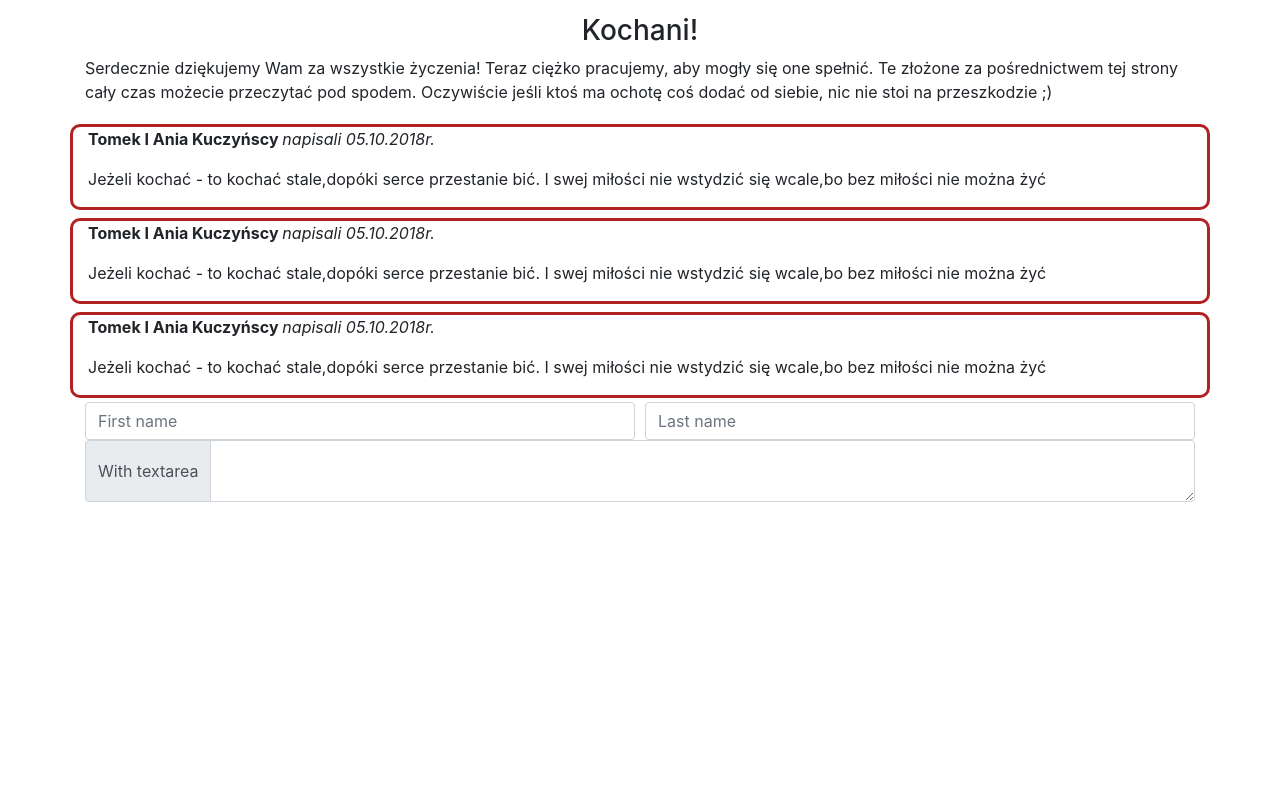
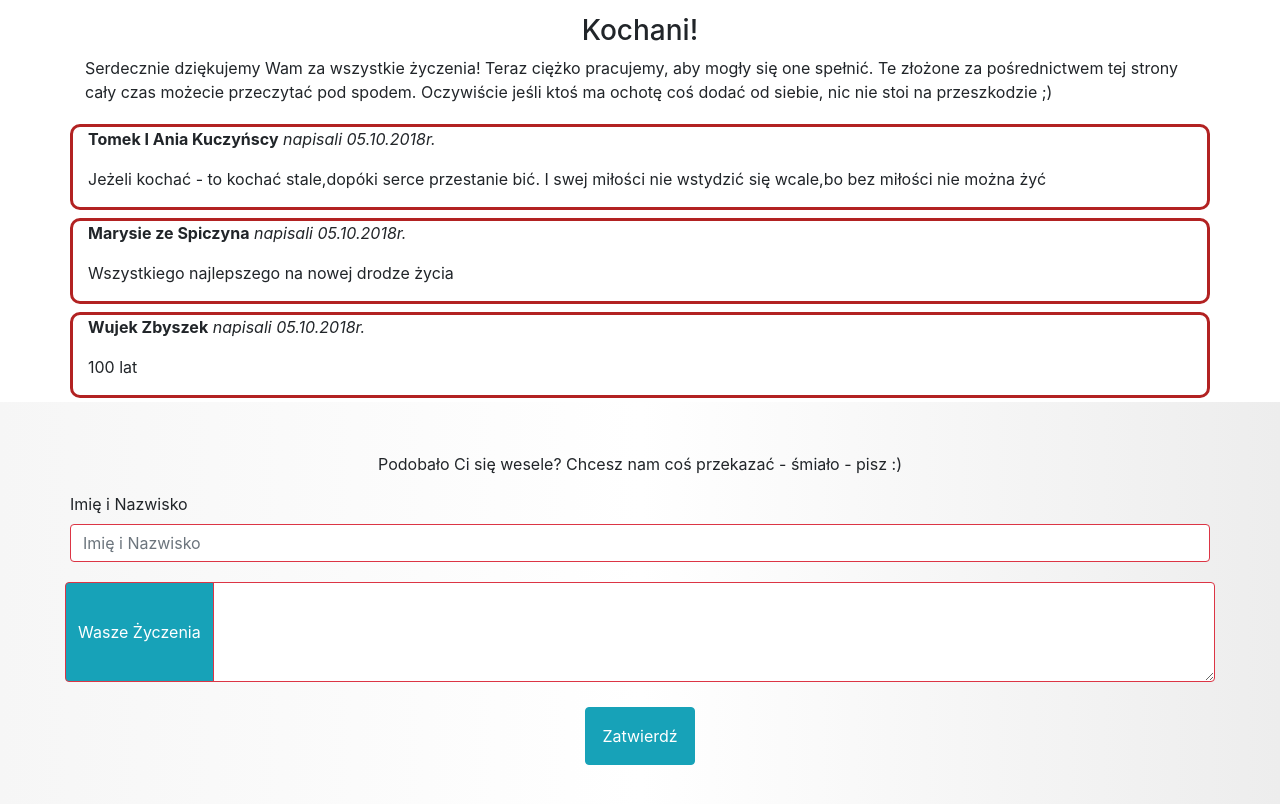
Before and after one commit to wilkpiotr/wedding-site, a React (Create React App) app: page / in a window 1280 px wide. Shown: the part 2080-2884 px from the top of the page. Before the commit the page ends 2582 px from the top, so only its background shows below. Built offline with nearby package versions, Linux system fonts and the light colour scheme.

Commit message:
refactoring WeddingWishes component, add Form Component and smart Greetings component

```diff
--- a/src/App.js
+++ b/src/App.js
@@ -1,4 +1,4 @@
-import React, { Component, Fragment } from 'react';
+import React, { Component} from 'react';
 // import logo from './logo.svg';
 import './App.scss';
 // import Button from './Components/Button/Button';
@@ -6,20 +6,19 @@ import NavDropdownExample from './Components/Nav/Nav';
 import Home from './Components/Home/Home'
 import Gallery from './Components/Gallery/Gallery'
 import Time from './Components/Time/Time'
-import WeddingWishes from './Components/WeddingWishes/WeddingWishes'
-import WishingForm from './Components/Form/Form'
+import Greetings from './Components/Greetings/Greetings'
 
 class App extends Component {
   render() {
-    return (<Fragment>
+    return (<>
     <nav>
       <NavDropdownExample/></nav>
       <Home/>
       <Time/>
       <Gallery/>
-      <WeddingWishes/>
-      <WishingForm/>
-      </Fragment>
+      <Greetings/>
+
+      </>
     )}
 }
 
--- a/src/Components/Button/Button.jsx
+++ b/src/Components/Button/Button.jsx
@@ -3,7 +3,7 @@ import Button from 'react-bootstrap/Button';
 import './Button.scss'
 
 const Buttons = (props) => {
-    return <Button onClick={props.onClick} className="button" variant={props.kind}>{props.text}</Button>
+    return <Button type="submit" onClick={props.onClick} className="button" variant={props.kind}>{props.text}</Button>
 }
 
 export default Buttons;
--- a/src/Components/Form/Form.jsx
+++ b/src/Components/Form/Form.jsx
@@ -1,30 +1,157 @@
 import React, {Component} from 'react';
 import Form from 'react-bootstrap/Form';
 import Col from 'react-bootstrap/Col';
+import Row from 'react-bootstrap/Row';
 import InputGroup from 'react-bootstrap/InputGroup';
 import FormControl from 'react-bootstrap/FormControl';
+import Button from '../Button/Button';
+
+import Container from 'react-bootstrap/Container';
+// import Button from 'react-bootstrap/Button';
+import './Form.scss';
 
 class WishingForm extends Component {
+    state = { validated: false };
+
+    handleSubmit(event) {
+        const form = event.currentTarget;
+        if (form.checkValidity() === false) {
+          event.preventDefault();
+          event.stopPropagation();
+        }
+        this.setState({ validated: true });
+      }
+
     render() {
+        const { validated } = this.state;
         return(
-        <Form className="container">
+        <Container fluid className="gradient">
+            <Form noValidate validated={validated} onSubmit={e => this.handleSubmit(e)} className="container form-container">
+            <Row>
+                <Col>
+                <p className="text-center">Podobało Ci się wesele? Chcesz nam coś przekazać - śmiało - pisz :)</p>
+                </Col>
+            </Row>
+            <Form.Row className="justify-content-center">
+                <Form.Group as={Col} controlId="validationName">
+                    <Form.Label>Imię i Nazwisko</Form.Label>
+                    <Form.Control placeholder="Imię i Nazwisko" type="text" required/>
+                    <Form.Control.Feedback>Looks good!</Form.Control.Feedback>
+                    <Form.Control.Feedback type="invalid">Wprowadź poprawne dane.</Form.Control.Feedback>
+                </Form.Group>
+            </Form.Row>
             <Form.Row>
-                <Col>
-                    <Form.Control placeholder="First name" />
-                </Col>
-                <Col>
-                    <Form.Control placeholder="Last name" />
-                </Col>
+                <InputGroup  className="justify-content-center pt-1">
+                    <InputGroup.Prepend>
+                        <InputGroup.Text as="label">Wasze Życzenia</InputGroup.Text>
+                    </InputGroup.Prepend>
+                    <FormControl as="textarea" aria-label="With textarea" col="10"/>
+                </InputGroup>
             </Form.Row>
-        <InputGroup>
-            <InputGroup.Prepend>
-                <InputGroup.Text>With textarea</InputGroup.Text>
-            </InputGroup.Prepend>
-            <FormControl as="textarea" aria-label="With textarea" />
-        </InputGroup>
+            <Form.Row className="justify-content-center">
+                    <Button kind="info" text="Zatwierdź"/>
+            </Form.Row>
         </Form>
+        </Container>
         )
     }
+    // constructor(...args) {
+    //     super(...args);
+
+    //     this.state = { validated: false };
+    //   }
+
+    //   handleSubmit(event) {
+    //     const form = event.currentTarget;
+    //     if (form.checkValidity() === false) {
+    //       event.preventDefault();
+    //       event.stopPropagation();
+    //     }
+    //     this.setState({ validated: true });
+    //   }
+
+    //   render() {
+    //     const { validated } = this.state;
+    //     return (
+    //       <Form
+    //         noValidate
+    //         validated={validated}
+    //         onSubmit={e => this.handleSubmit(e)}
+    //       >
+    //         <Form.Row>
+    //           <Form.Group as={Col} md="4" controlId="validationCustom01">
+    //             <Form.Label>First name</Form.Label>
+    //             <Form.Control
+    //               required
+    //               type="text"
+    //               placeholder="First name"
+    //               defaultValue="Mark"
+    //             />
+    //             <Form.Control.Feedback>Looks good!</Form.Control.Feedback>
+    //           </Form.Group>
+    //           <Form.Group as={Col} md="4" controlId="validationCustom02">
+    //             <Form.Label>Last name</Form.Label>
+    //             <Form.Control
+    //               required
+    //               type="text"
+    //               placeholder="Last name"
+    //               defaultValue="Otto"
+    //             />
+    //             <Form.Control.Feedback>Looks good!</Form.Control.Feedback>
+    //           </Form.Group>
+    //           <Form.Group as={Col} md="4" controlId="validationCustomUsername">
+    //             <Form.Label>Username</Form.Label>
+    //             <InputGroup>
+    //               <InputGroup.Prepend>
+    //                 <InputGroup.Text id="inputGroupPrepend">@</InputGroup.Text>
+    //               </InputGroup.Prepend>
+    //               <Form.Control
+    //                 type="text"
+    //                 placeholder="Username"
+    //                 aria-describedby="inputGroupPrepend"
+    //                 required
+    //               />
+    //               <Form.Control.Feedback type="invalid">
+    //                 Please choose a username.
+    //               </Form.Control.Feedback>
+    //             </InputGroup>
+    //           </Form.Group>
+    //         </Form.Row>
+    //         <Form.Row>
+    //           <Form.Group as={Col} md="6" controlId="validationCustom03">
+    //             <Form.Label>City</Form.Label>
+    //             <Form.Control type="text" placeholder="City" required />
+    //             <Form.Control.Feedback type="invalid">
+    //               Please provide a valid city.
+    //             </Form.Control.Feedback>
+    //           </Form.Group>
+    //           <Form.Group as={Col} md="3" controlId="validationCustom04">
+    //             <Form.Label>State</Form.Label>
+    //             <Form.Control type="text" placeholder="State" required />
+    //             <Form.Control.Feedback type="invalid">
+    //               Please provide a valid state.
+    //             </Form.Control.Feedback>
+    //           </Form.Group>
+    //           <Form.Group as={Col} md="3" controlId="validationCustom05">
+    //             <Form.Label>Zip</Form.Label>
+    //             <Form.Control type="text" placeholder="Zip" required />
+    //             <Form.Control.Feedback type="invalid">
+    //               Please provide a valid zip.
+    //             </Form.Control.Feedback>
+    //           </Form.Group>
+    //         </Form.Row>
+    //         <Form.Group>
+    //           <Form.Check
+    //             required
+    //             label="Agree to terms and conditions"
+    //             feedback="You must agree before submitting."
+    //           />
+    //         </Form.Group>
+    //         <Button type="submit" text="Submit">Submit form</Button>
+    //       </Form>
+    //     );
+    //   }
 }
 
+
 export default WishingForm;
--- /dev/null
+++ b/src/Components/Form/Form.scss
@@ -0,0 +1,27 @@
+.gradient {
+    background: rgba(246,246,246,1);
+    background: -moz-linear-gradient(left, rgba(246,246,246,1) 0%, rgba(255,255,255,1) 50%, rgba(237,237,237,1) 100%);
+    background: -webkit-gradient(left top, right top, color-stop(0%, rgba(246,246,246,1)), color-stop(50%, rgba(255,255,255,1)), color-stop(100%, rgba(237,237,237,1)));
+    background: -webkit-linear-gradient(left, rgba(246,246,246,1) 0%, rgba(255,255,255,1) 50%, rgba(237,237,237,1) 100%);
+    background: -o-linear-gradient(left, rgba(246,246,246,1) 0%, rgba(255,255,255,1) 50%, rgba(237,237,237,1) 100%);
+    background: -ms-linear-gradient(left, rgba(246,246,246,1) 0%, rgba(255,255,255,1) 50%, rgba(237,237,237,1) 100%);
+    background: linear-gradient(to right, rgba(246,246,246,1) 0%, rgba(255,255,255,1) 50%, rgba(237,237,237,1) 100%);
+    filter: progid:DXImageTransform.Microsoft.gradient( startColorstr='#f6f6f6', endColorstr='#ededed', GradientType=1 );
+
+.form-container {
+    padding: 50px 0px;
+
+    .form-control {
+        border: 1px solid #dc3545;
+
+    }
+    .input-group-text {
+        border: 1px solid #dc3545;
+        background-color: #17a2b8;
+        color: #fff;
+    }
+    textarea {
+        height: 100px;
+    }
+}
+}
--- /dev/null
+++ b/src/Components/Greetings/Greetings.jsx
@@ -0,0 +1,19 @@
+import React, {Component} from 'react';
+import WeddingWishes from '../WeddingWishes/WeddingWishes';
+import Form from '../Form/Form';
+import wishes from './data'
+
+class Greetings extends Component {
+    state = {wishes}
+
+
+    render() {
+        return(<>
+            <WeddingWishes greetings={this.state.wishes}/>
+            <Form/>
+            </>
+        )
+    }
+}
+
+export default Greetings;
--- /dev/null
+++ b/src/Components/Greetings/data.js
@@ -0,0 +1,3 @@
+export default [{author: "Tomek I Ania Kuczyńscy",date: "05.10.2018r.", text: "Jeżeli kochać - to kochać stale,dopóki serce przestanie bić. I swej miłości nie wstydzić się wcale,bo bez miłości nie można żyć"},
+{author: "Marysie ze Spiczyna",date: "05.10.2018r.", text: "Wszystkiego najlepszego na nowej drodze życia"},
+{author: "Wujek Zbyszek",date: "05.10.2018r.", text: "100 lat"}]
--- a/src/Components/WeddingWishes/WeddingWishes.jsx
+++ b/src/Components/WeddingWishes/WeddingWishes.jsx
@@ -1,13 +1,12 @@
-import React, {Component} from 'react';
+import React from 'react';
 import Container from 'react-bootstrap/Container';
 import Row from 'react-bootstrap/Row';
 import Col from 'react-bootstrap/Col';
 import './WeddingWishes.scss'
 
-class WeddingWishes extends Component {
-    state = {text: `Jeżeli kochać - to kochać stale,dopóki serce przestanie bić. I swej miłości nie wstydzić się wcale,bo bez miłości nie można żyć`}
 
-    render() {
+const WeddingWishes = (props) => {
+
     return(
     <Container>
         <Row>
@@ -16,27 +15,19 @@ class WeddingWishes extends Component {
                 <p>Serdecznie dziękujemy Wam za wszystkie życzenia! Teraz ciężko pracujemy, aby mogły się one spełnić. Te złożone za pośrednictwem tej strony cały czas możecie przeczytać pod spodem. Oczywiście jeśli ktoś ma ochotę coś dodać od siebie, nic nie stoi na przeszkodzie ;)</p>
             </Col>
         </Row>
-            <Row>
+
+            {props.greetings.map((greeting, index) => {
+                return(<Row key={index}>
                     <Col className="wishes my-1">
-                    <p><b>Tomek I Ania Kuczyńscy </b><cite>napisali 05.10.2018r.</cite></p>
-                    <p>{this.state.text}</p>
+                    <p><b>{greeting.author}</b><cite> napisali {greeting.date}</cite></p>
+                    <p>{greeting.text}</p>
                 </Col>
             </Row>
-            <Row>
-                <Col className="wishes my-1">
-                    <p><b>Tomek I Ania Kuczyńscy </b><cite>napisali 05.10.2018r.</cite></p>
-                    <p>{this.state.text}</p>
-                </Col>
-            </Row>
-            <Row>
-                <Col className="wishes my-1">
-                    <p><b>Tomek I Ania Kuczyńscy </b><cite>napisali 05.10.2018r.</cite></p>
-                    <p>{this.state.text}</p>
-                </Col>
-            </Row>
+                )
+            })}
     </Container>
     )
-    }
+
 }
 
 export default WeddingWishes;
```
Lines whose indentation alone changed are shown as unchanged.
